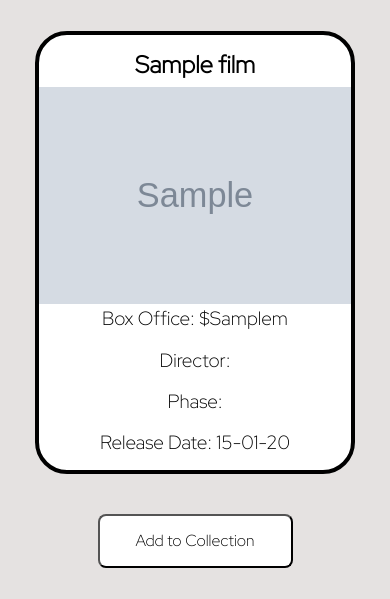
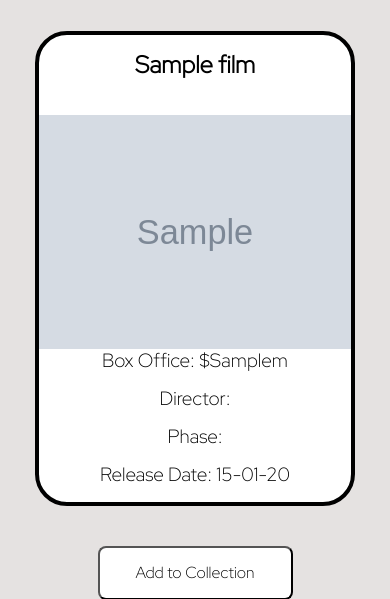
Before and after one commit to danieljporter21/Collection-App, a PHP site: page / in a window 390 px wide. Shown: the part 122-721 px from the top of the page. Run offline with PHP 8.4, Linux system fonts and the light colour scheme; tables that the repository leaves empty or names only in its code hold one stand-in row (values such as "Sample post"); grey boxes marked "Sample" are stand-in pictures.

Commit message:
updated following trainer review requested changes

```diff
--- a/CSS/style.css
+++ b/CSS/style.css
@@ -13,7 +13,6 @@
 
 button:hover {
     transform: skew(10deg);
-
 }
 
 button {
@@ -83,8 +82,8 @@
 h2 {
     text-align: center;
     padding-top: 1rem;
-    padding-bottom: 1rem;
-    height: 3rem;
+    padding-bottom: 2rem;
+    height: 5rem;
     top: 50%;
     font-weight: bold;
 }
@@ -124,7 +123,7 @@
 
 img {
     width: 100%;
-    height: 50%;
+    height: auto;
 }
 
 form {
@@ -153,4 +152,13 @@
         margin-left: 2rem;
         padding-bottom: 2rem;
     }
+
+    .hover:hover {
+        transform: none;
+    }
+
+    button:hover {
+        transform: none;
+    }
+
 }
```
Also changed, not shown: form.php (+2 -6 lines), tests/fnclib.php (+0 -5 lines).
